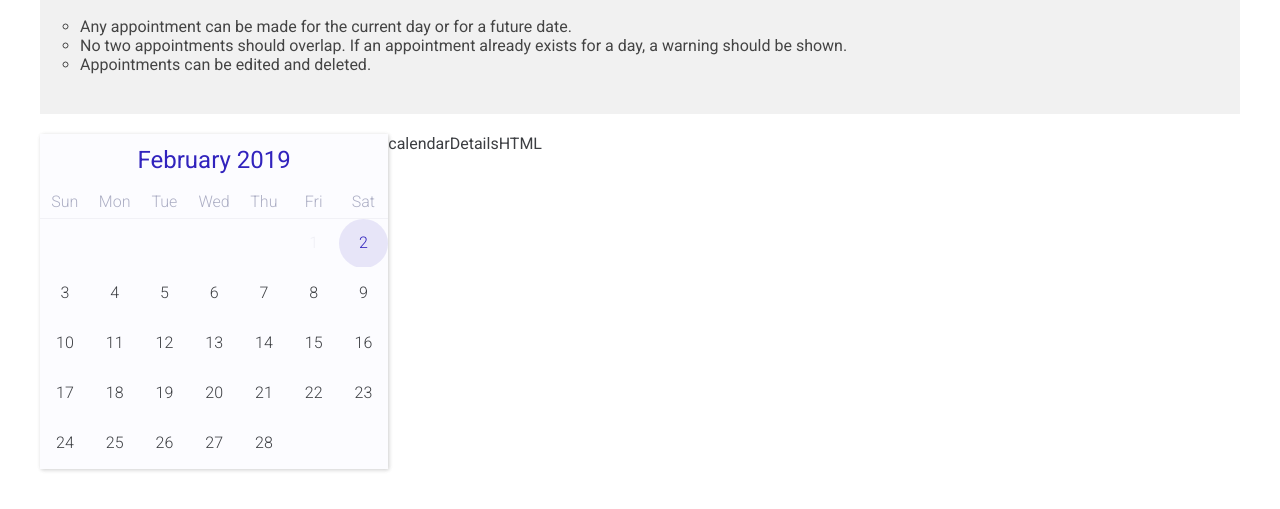
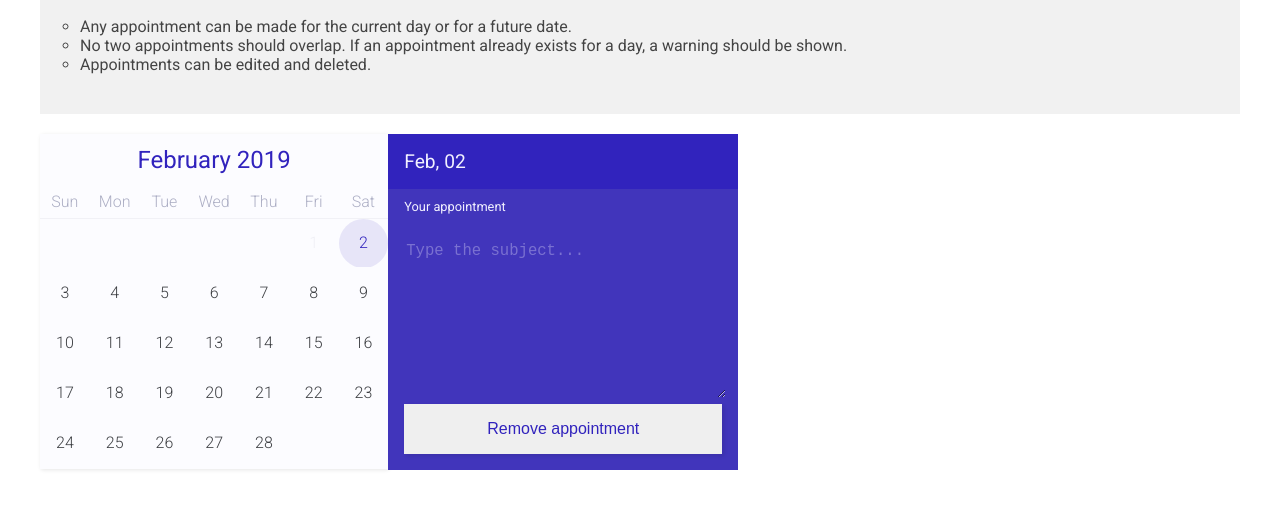
Before and after one commit to lbrezende/calendarapp, a plain HTML site: page index.html in a window 1280 px wide. Shown: the part 121-630 px from the top of the page. Drawn offline with nearby package versions, Linux system fonts and the light colour scheme.

Commit message:
All the calendar is javascript ploted

```diff
--- a/css/calendar.css
+++ b/css/calendar.css
@@ -100,6 +100,7 @@ li {
 Calendar block
 ******************************************************************/
 
+#calendarArea, #calendarDetailsArea {float:left;}
 
 #calendar {
 	float: left;
--- a/index.html
+++ b/index.html
@@ -30,8 +30,8 @@
 	</div>
 
 
-	<div id="calendar"></div>
-	<div id="calendarDetails"></div>
+	<div id="calendarArea"></div>
+	<div id="calendarDetailsArea"></div>
 
 
 </div>
--- a/js/calendar.js
+++ b/js/calendar.js
@@ -4,6 +4,9 @@ $(document).ready(function(){
 	initializeDates();
 	initializeCalendar();
 	initializeCalendarDetails();
+
+	$("#calendar-details").slideToggle();
+
 
 
 	/*Date helpers with important numbers to generate the calendar such as current day, month, year, and other presentation forms*/
@@ -12,8 +15,10 @@ $(document).ready(function(){
 		/* Current Date*/
 		var date = new Date();
 		month = date.getMonth();
-		monthPlus = date.getMonth()+1;
 
+		monthPlus = month+1;
+
+		//Adding 0 in front of numbers of 1 digit
 		currentMonthMM = ((''+monthPlus).length<2 ? '0' : '') + monthPlus;
 		day = date.getDate();
 		currentDayDD = ((''+day).length<2 ? '0' : '') + day;
@@ -36,8 +41,8 @@ $(document).ready(function(){
 		const monthNames = ["January", "February", "March", "April", "May", "June", "July", "August", "September", "October", "November", "December"];
 		const monthNamesSmall = ["Jan", "Feb", "March", "Apr", "May", "Jun", "Jul", "Aug", "Sep", "Oct", "Nov", "Dec"];
 
-		currentMonthName = monthNames[date.getMonth()];
-		currentMonthNameMMM= monthNamesSmall[date.getMonth()];
+		currentMonthName = monthNames[month];
+		currentMonthNameMMM= monthNamesSmall[month];
 
 
 		//Used to get how many days needs to be left blank in the calendar
@@ -60,13 +65,15 @@ $(document).ready(function(){
 			var dayCounter = 1;
 			var blankCounter = 1;
 			var weekdaysDefault = weekdays;
-
+			var end = 0;
 			//Defines how many days needs to be ploted on the fist line
 			extraDays = 7-weekdaysDefault;
 
 
 			//Loops how many lines are needed to complete the month
-			while (dayCounter < numberOfDays) {
+			while (dayCounter <= numberOfDays) {
+				if (end == 1) {break};
+
 				calendarHTML += "<tr class=\"calendar__days\">";
 
 					//Adds the blank days of the previous month
@@ -80,10 +87,7 @@ $(document).ready(function(){
 					 //Loops each line of the calendar
 					 while ( counter <= extraDays) {
 
-					 		//Breaks if the number of the days of the month is reached
-							if (dayCounter > numberOfDays) {
-								break;
-							};
+
 
 							//Add classes for days before current day and for current day
 					 		if (dayCounter < day) {
@@ -96,9 +100,15 @@ $(document).ready(function(){
 
 
 					 		//Adds each day to the HTML
-							calendarHTML += "<td id=\""+currentMonthMM+""+dayCounter+""+currentYearYYYY+"\" class=\""+classname+"\">"+dayCounter+"</td>";
+							calendarHTML += "<td id=\""+monthPlus+""+dayCounter+""+currentYearYYYY+"\" month=\""+monthPlus+"\" day=\""+dayCounter+"\" year=\""+currentYearYYYY+"\" class=\""+classname+"\">"+dayCounter+"</td>";
+
+							if (dayCounter == numberOfDays) {
+								end = 1;
+								break;
+							}
 							counter++;
 							dayCounter++;
+
 
 					 }
 
@@ -112,7 +122,7 @@ $(document).ready(function(){
 		//Ends the calendar
 		calendarHTML += "</tbody></table>";
 
-		$("#calendar").html(calendarHTML);
+		$("#calendarArea").html(calendarHTML);
 
 
 	}
@@ -120,8 +130,9 @@ $(document).ready(function(){
 	function initializeCalendarDetails() {
 		//Adds the calendar header to the HTML variable
 
-		var calendarDetailsHTML = "calendarDetailsHTML";
-		$("#calendarDetails").html(calendarDetailsHTML);
+		var calendarDetailsHTML = "<div id=\"calendar-details\" style=\"display:none\"><div class=\"calendar-details__title\"><span id=\"currentMonthSmall\">"+currentMonthNameMMM+"</span>, <span id=\"currentDay\">"+currentDayDD+"<span></div><div class=\"calendar-details__subject--header\">Your appointment</div><div class=\"calendar-details__subject\"><textarea id=\"calendar-details__textarea\" type=\"text\" name=\"subject\" placeholder=\"Type the subject...\"></textarea><button id=\"calendar-details__button-primary\" onclick=\"removeAppointment();\">Remove appointment</button></div></div>";
+
+		$("#calendarDetailsArea").html(calendarDetailsHTML);
 
 	}
 
```
